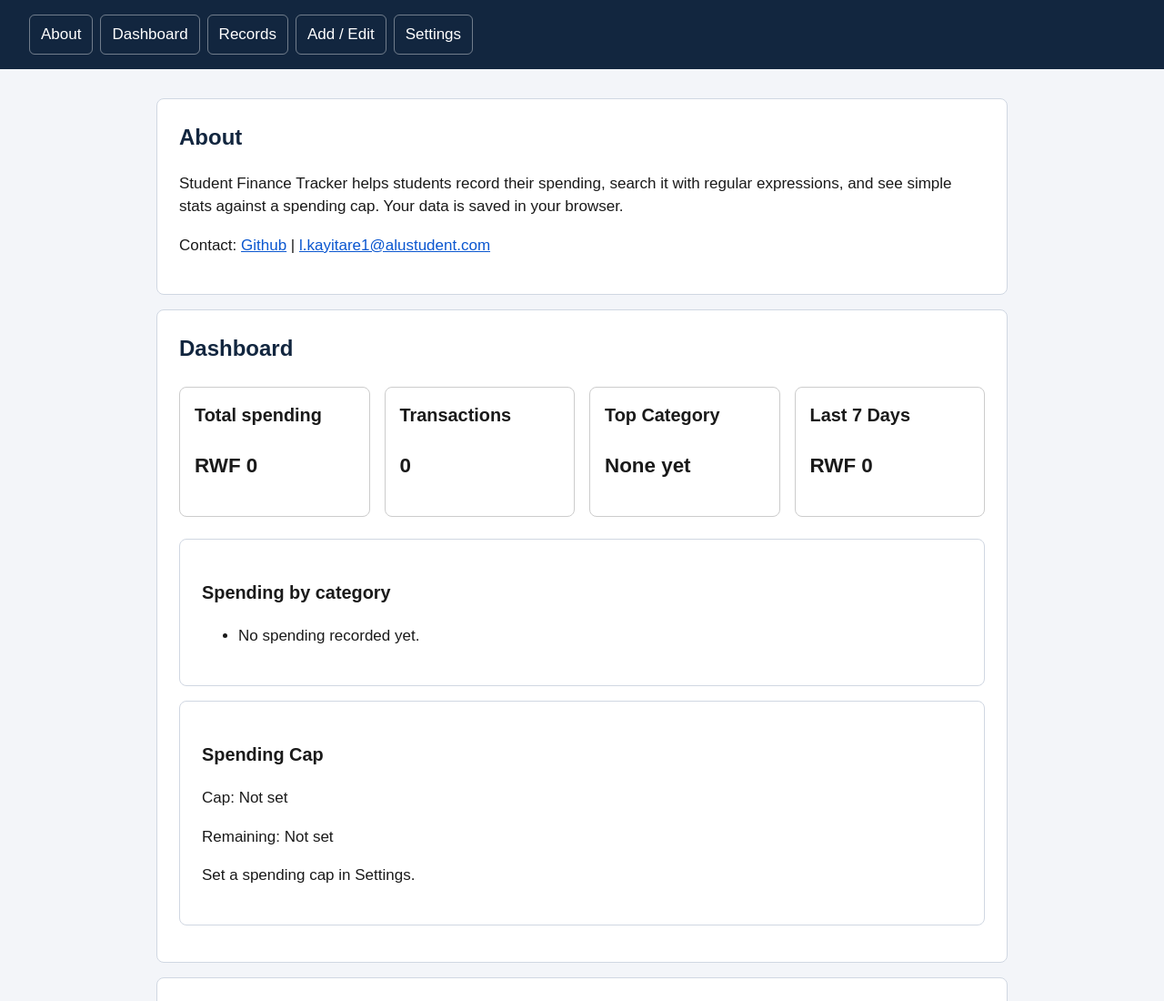
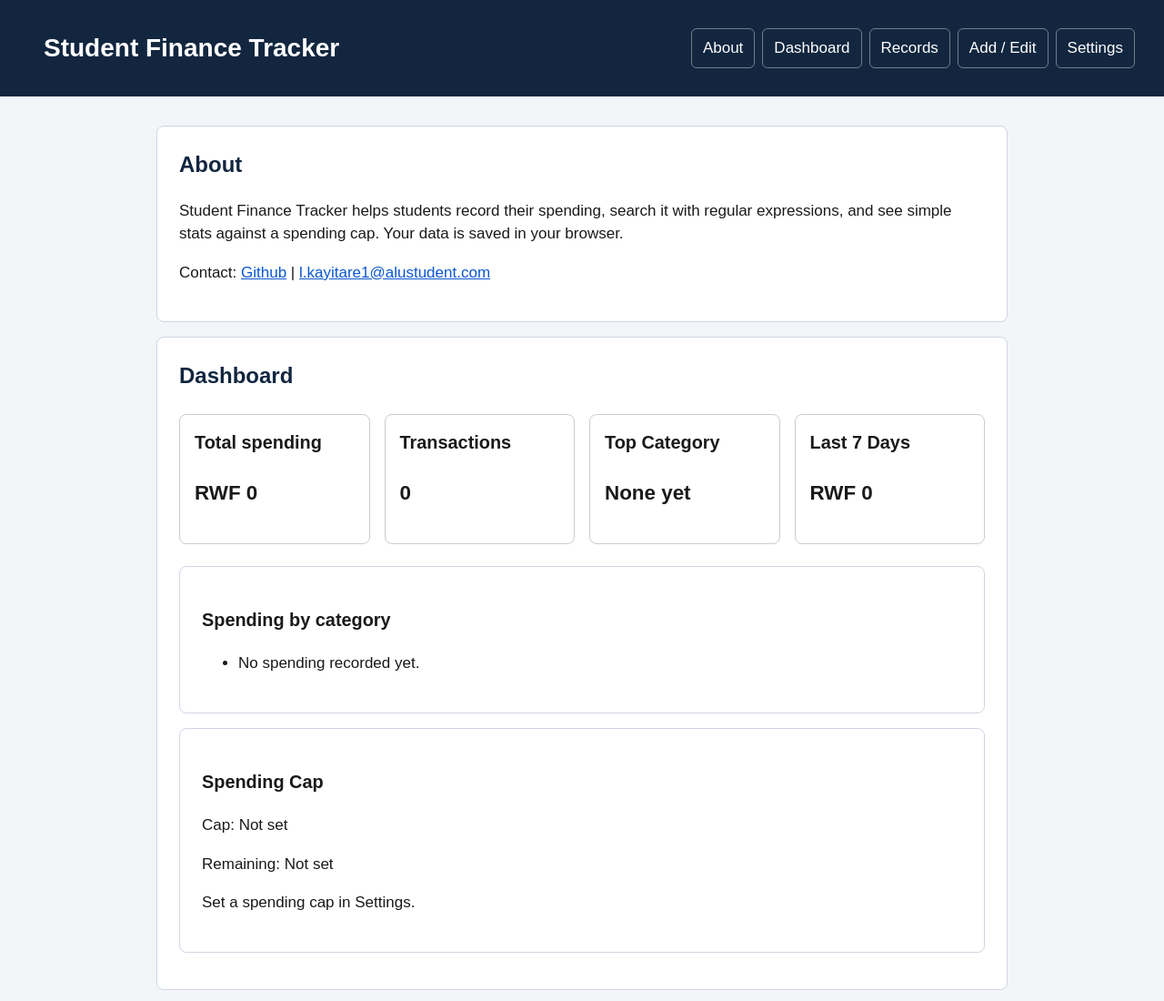
Before and after one commit to Kayitarelibery/student-finance-tracker, a plain HTML site: page index.html in a window 1280 px wide. Shown: the top 1100 px of the page at 91% size. Drawn offline with Linux system fonts and the light colour scheme.

Commit message:
Add website title to header

```diff
--- a/index.html
+++ b/index.html
@@ -9,6 +9,7 @@
 <body>
     <a class="skip-link" href="#main">Skip to main content</a>
     <header class="site-header">
+        <h1 class="site-title">Student Finance Tracker</h1>
     <nav aria-label ="Main navigation">
         <ul>
             <li><a href="#about">About</a></li>
--- a/styles/main.css
+++ b/styles/main.css
@@ -220,3 +220,13 @@ td{
     font-weight: bold;
     overflow-wrap: anywhere;
 }
+.site-title{
+    margin: 0;
+    padding: 1rem;
+    text-align: center;
+    font-size: 1.8rem;
+    font-weight: 700;
+}
+.site-header{
+    text-align: center;
+}
```
